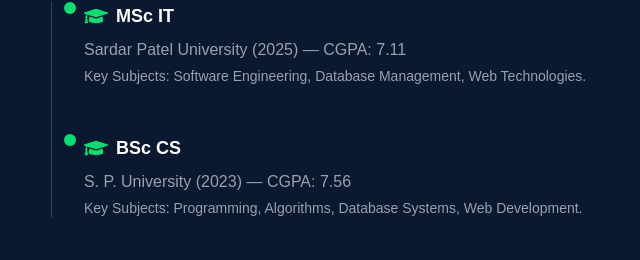
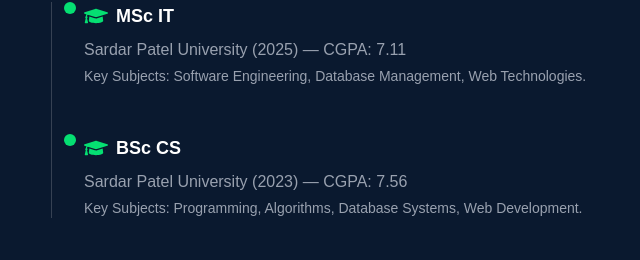
Before and after one commit to Shiv090703/my-portfolio, a Next.js app: page / in a window 1280 px wide. Shown: the part 2146-2406 px from the top of the page, without its empty margins (37-677 px from the left). Built offline with nearby package versions, Linux system fonts and the light colour scheme; a web font is replaced by a local one.

Commit message:
Update portfolio with latest changes

```diff
--- a/app/page.tsx
+++ b/app/page.tsx
@@ -373,7 +373,7 @@ export default function Portfolio() {
                 <h3 className="text-lg font-semibold text-white cursor-target">BSc CS</h3>
               </div>
               <p className="text-gray-400 mb-1">
-                S. P. University (2023) — CGPA: 7.56
+                Sardar Patel University (2023) — CGPA: 7.56
               </p>
               <p className="text-gray-400 text-sm">
                 Key Subjects: Programming, Algorithms, Database Systems, Web Development.
```
